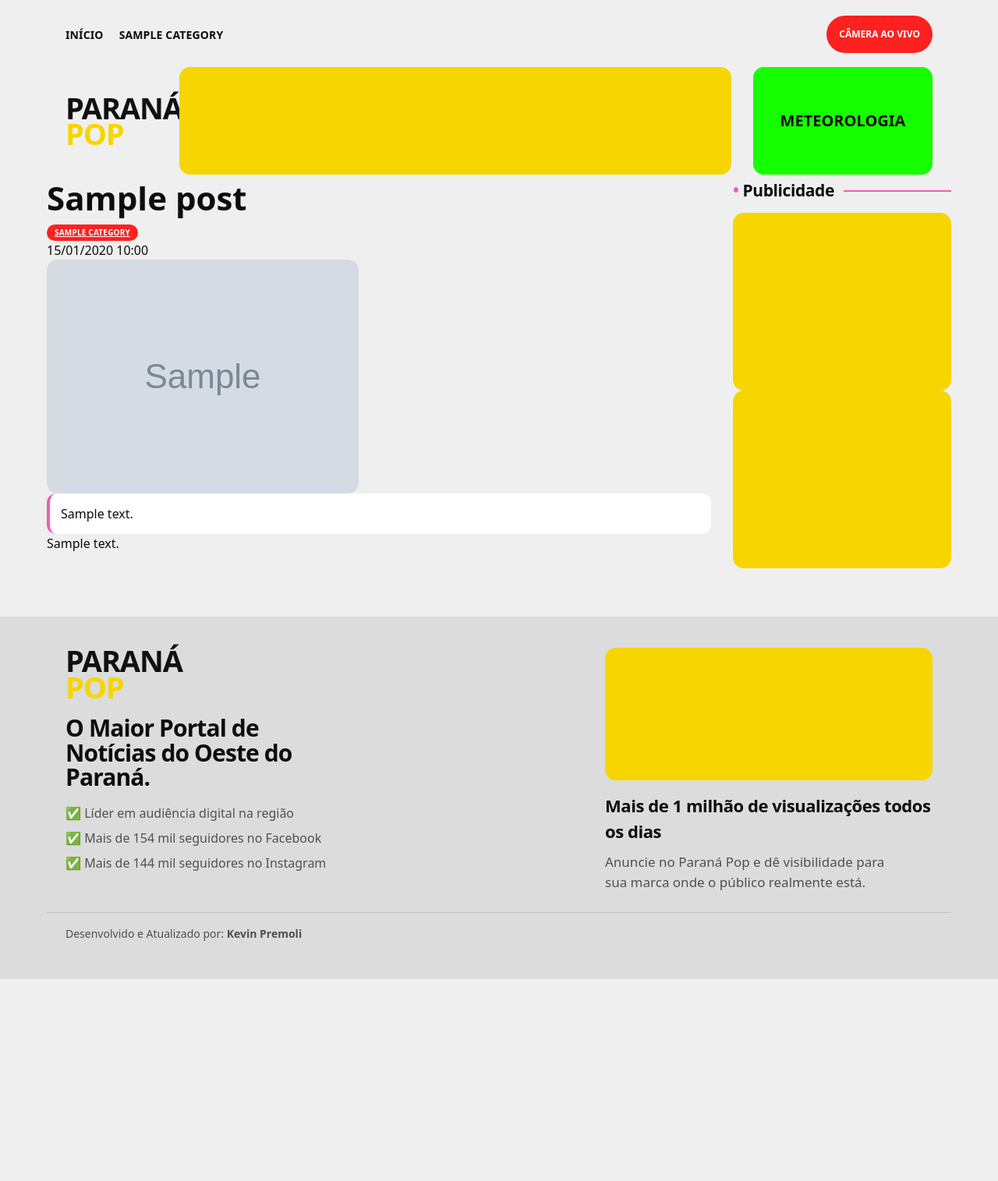
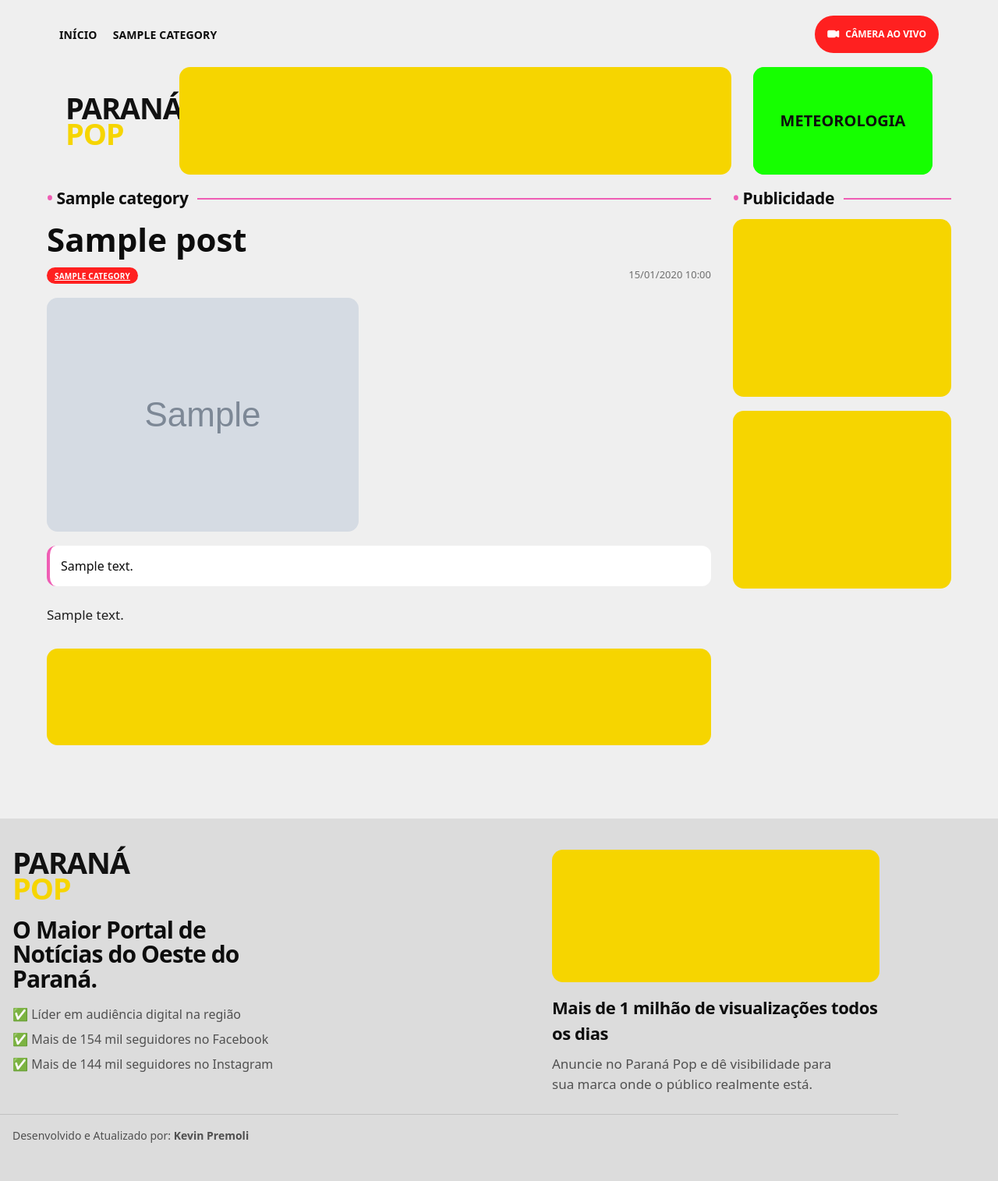
Before and after one commit to Hunter954/ParanaPOP, a Flask app: a page that uses app/templates/base.html in a window 1280 px wide. Shown: the whole page at 78% size. Before the commit the page ends 1256 px from the top, so only its background shows below. Run offline with Flask 3, Linux system fonts and the light colour scheme; data comes from the database, SQL or seed files in the repository; tables that the repository leaves empty hold one stand-in row (values such as "Sample post"); grey boxes marked "Sample" are stand-in pictures.

Commit message:
Add files via upload

```diff
--- a/app/routes.py
+++ b/app/routes.py
@@ -146,10 +146,42 @@ def post(slug):
     if not post:
         abort(404)
     _track_view(post.id)
+
+    category_ids = [c.id for c in post.categories]
+    latest_posts = (Post.query
+                    .filter(Post.id != post.id)
+                    .order_by(desc(Post.published_at))
+                    .limit(4)
+                    .all())
+
+    related_posts = []
+    if category_ids:
+        related_posts = (Post.query.join(Post.categories)
+                         .filter(Category.id.in_(category_ids), Post.id != post.id)
+                         .order_by(desc(Post.published_at))
+                         .limit(6)
+                         .all())
+
+    if len(related_posts) < 6:
+        existing_ids = {p.id for p in related_posts}
+        existing_ids.add(post.id)
+        complement = (Post.query
+                      .filter(~Post.id.in_(list(existing_ids)))
+                      .order_by(desc(Post.published_at))
+                      .limit(6 - len(related_posts))
+                      .all())
+        related_posts.extend(complement)
+
+    related_label = post.categories[0].name if post.categories else "Notícias"
+
     return render_template(
         "post.html",
         post=post,
+        latest_posts=latest_posts,
+        related_posts=related_posts,
+        related_label=related_label,
         ad_header=_get_ad("header_top"),
+        ad_home_mid=_get_ad("home_mid"),
         ad_sidebar_1=_get_ad("sidebar_1"),
         ad_sidebar_2=_get_ad("sidebar_2"),
     )
--- a/app/static/css/site.css
+++ b/app/static/css/site.css
@@ -19,6 +19,8 @@ body{margin:0;background:var(--bg);color:var(--text);font-family:var(--font-main
 a{color:inherit}
 img{max-width:100%;display:block}
 .container-xl{max-width:var(--container);padding-left:24px;padding-right:24px}
+.header-shell,.footer-shell,.footer-credit{position:relative}
+.header-topline,.footer-shell,.footer-credit{margin-left:-8px;margin-right:-8px}
 
 .site-header{padding:20px 0 8px}
 .header-shell{display:flex;flex-direction:column;gap:18px}
@@ -26,10 +28,11 @@ img{max-width:100%;display:block}
 .main-nav{display:flex;align-items:center;gap:20px;flex-wrap:nowrap;min-width:0}
 .nav-link{text-decoration:none;text-transform:uppercase;font-size:14px;font-weight:900;letter-spacing:.01em;white-space:nowrap;padding:0}
 .nav-link:hover{opacity:.75}
-.live-chip{background:var(--accent);color:#fff;text-decoration:none;border-radius:999px;padding:8px 16px;font-size:12px;font-weight:900;text-transform:uppercase;line-height:1.15;display:inline-flex;align-items:center;justify-content:center;min-height:48px;min-width:128px}
+.live-chip{background:var(--accent);color:#fff;text-decoration:none;border-radius:999px;padding:8px 16px;font-size:12px;font-weight:900;text-transform:uppercase;line-height:1.15;display:inline-flex;align-items:center;justify-content:center;gap:8px;min-height:48px;min-width:146px;white-space:nowrap;text-align:center}
+.live-chip i{font-size:15px;line-height:1}
 .brand-row{display:grid;grid-template-columns:120px minmax(0,1fr);gap:26px;align-items:center}
 .brand{display:flex;align-items:center;text-decoration:none}
-.brand img{max-height:92px;width:auto;object-fit:contain}
+.brand img{max-height:106px;width:auto;object-fit:contain}
 .brand-text{font-size:38px;line-height:.88;font-weight:900;text-transform:uppercase;color:#111;display:inline-flex;flex-direction:column;letter-spacing:-.03em}
 .brand-text strong{color:#f6d500}
 .header-panels{display:grid;grid-template-columns:minmax(0,1fr) 230px;gap:28px;align-items:stretch}
@@ -128,7 +131,7 @@ img{max-width:100%;display:block}
 
 .site-footer{padding:40px 0 48px;background:#dcdcdc;margin-top:20px}
 .footer-shell{display:grid;grid-template-columns:minmax(0,1fr) minmax(320px,420px);gap:40px;align-items:start}
-.footer-brand img{max-height:88px}
+.footer-brand img{max-height:101px}
 .footer-branding h3{max-width:360px;margin:20px 0 18px;font-size:30px;line-height:1.05;font-weight:900;letter-spacing:-.03em}
 .footer-points{list-style:none;padding:0;margin:0;display:flex;flex-direction:column;gap:8px;color:#505050;font-size:16px}
 .footer-points li::before{content:"✅ ";}
@@ -140,15 +143,43 @@ img{max-width:100%;display:block}
 .footer-credit a{font-weight:800;text-decoration:none}
 .footer-credit a:hover{text-decoration:underline}
 
-.article-title{font-size:42px;line-height:1.05;font-weight:900}
+.article-title{font-size:42px;line-height:1.05;font-weight:900;margin:0 0 14px}
 .article-meta,.article-content,.article-excerpt,.popular-list,.inner-grid,.right-rail,.content-grid,.recent-grid,.search-row{font-weight:500}
 .search-row{display:flex;gap:10px;margin:10px 0 18px}
 .search-row input{flex:1;height:40px;border-radius:999px;border:1px solid rgba(0,0,0,.1);padding:0 14px;outline:none}
 .search-row button{height:40px;border-radius:999px;border:0;background:#111;color:#fff;padding:0 16px;font-weight:900}
 .inner-grid{display:grid;grid-template-columns:minmax(0,1fr) 280px;gap:28px}
+.article-layout{align-items:start;padding-top:10px}
+.article-category-head{margin:0 0 18px}
+.article{min-width:0}
+.article-meta{display:flex;align-items:flex-start;justify-content:space-between;gap:14px;margin-bottom:18px}
+.article-tags{display:flex;flex-wrap:wrap;gap:8px}
+.meta{font-size:13px;color:#6f6f6f}
+.article-cover{margin-bottom:18px}
+.article-excerpt{margin:0 0 22px}
+.article-content{font-size:17px;line-height:1.75;color:#1f1f1f}
+.article-content p{margin:0 0 1.25em}
+.article-content iframe,.article-content table{max-width:100%}
+.article-inline-banner{margin:28px 0 32px}
+.article-related-block{margin-top:0}
+.article-related-grid{display:grid;grid-template-columns:repeat(3,minmax(0,1fr));gap:18px}
+.related-tile-card{background:transparent}
+.related-tile-card .thumb-small{height:154px}
+.article-rail{display:flex;flex-direction:column;gap:24px}
+.rail-block{display:flex;flex-direction:column;gap:14px}
+.rail-head{margin-bottom:0}
+.rail-latest-list{display:flex;flex-direction:column;gap:18px}
+.rail-story-card .side-thumb{height:150px}
+.rail-ads-stack{display:flex;flex-direction:column;gap:18px}
+.rail-ad-box{height:228px}
+.recent-grid{display:grid;grid-template-columns:repeat(2,minmax(0,1fr));gap:18px}
+.recent-card{display:grid;grid-template-columns:180px minmax(0,1fr);gap:16px;text-decoration:none}
+.recent-img{height:132px;border-radius:14px;background:#c9c9c9 center/cover no-repeat}
+.recent-body{min-width:0}
+.recent-title{font-size:22px;line-height:1.05;font-weight:900;margin:10px 0 8px;letter-spacing:-.02em}
 .article-cover{border-radius:14px}
 .article-excerpt{border-left:4px solid var(--line);background:#fff;padding:14px;border-radius:12px}
-.article-content img{max-width:100%;height:auto}
+.article-content img{max-width:100%;height:auto;border-radius:14px}
 
 @media (max-width: 1199px){
   .container-xl{padding-left:18px;padding-right:18px}
@@ -219,6 +250,7 @@ img{max-width:100%;display:block}
   }
 
   .footer-shell,.inner-grid{grid-template-columns:1fr}
+  .article-related-grid{grid-template-columns:repeat(2,minmax(0,1fr))}
 }
 
 @media (max-width: 767px){
@@ -226,10 +258,12 @@ img{max-width:100%;display:block}
   .header-shell{gap:12px}
   .main-nav{display:grid;grid-template-columns:repeat(3,minmax(0,1fr));width:100%;gap:10px 14px}
   .nav-link{font-size:13px;white-space:normal}
-  .live-chip{font-size:11px;min-height:42px;min-width:116px}
+  .live-chip{font-size:11px;min-height:42px;min-width:132px}
   .brand-text{font-size:34px}
   .feature-thumb{height:220px}
   .news-card-row,.sidebar-stack{grid-template-columns:1fr}
+  .article-related-grid,.recent-grid{grid-template-columns:1fr}
+  .recent-card{grid-template-columns:1fr}
   .main-story-card h1{font-size:32px;max-width:none}
   .news-tile-card h3,.side-story-card h3{font-size:22px}
   .city-story-row{grid-template-columns:1fr;gap:12px}
@@ -238,3 +272,6 @@ img{max-width:100%;display:block}
   .rotative-ads{flex-direction:column}
   .section-head h2{font-size:20px}
 }
+
+.right-rail .ad-placeholder,.right-rail .ad-box{width:100%}
+.article-rail .ad-placeholder--square{height:228px}
--- a/app/templates/base.html
+++ b/app/templates/base.html
@@ -6,6 +6,7 @@
   <title>{{ config.SITE_NAME }}{% block title %}{% endblock %}</title>
 
   <link href="https://cdn.jsdelivr.net/npm/bootstrap@5.3.3/dist/css/bootstrap.min.css" rel="stylesheet">
+  <link rel="stylesheet" href="https://cdn.jsdelivr.net/npm/bootstrap-icons@1.11.3/font/bootstrap-icons.min.css">
   <link rel="preconnect" href="https://fonts.googleapis.com">
   <link rel="preconnect" href="https://fonts.gstatic.com" crossorigin>
   <link rel="stylesheet" href="{{ url_for('static', filename='css/site.css') }}">
@@ -21,7 +22,10 @@
           {% endfor %}
         </nav>
 
-        <a class="live-chip" href="#meteorologia">Câmera ao vivo</a>
+        <a class="live-chip" href="#meteorologia">
+          <i class="bi bi-camera-video-fill" aria-hidden="true"></i>
+          <span>Câmera ao vivo</span>
+        </a>
       </div>
 
       <div class="brand-row">
--- a/app/templates/post.html
+++ b/app/templates/post.html
@@ -2,8 +2,13 @@
 {% block title %} - {{ post.title|striptags }}{% endblock %}
 {% block content %}
 
-<div class="inner-grid">
+<div class="inner-grid article-layout">
   <article class="article">
+    <div class="section-head article-category-head">
+      <h2>{{ post.categories[0].name if post.categories else 'Notícias' }}</h2>
+      <div class="section-line"></div>
+    </div>
+
     <h1 class="article-title">{{ post.title|safe }}</h1>
 
     <div class="article-meta">
@@ -28,25 +33,82 @@
     <div class="article-content">
       {{ post.content_html|safe }}
     </div>
+
+    <div class="article-inline-banner">
+      {% if ad_home_mid %}
+        <div class="ad-box">{{ ad_home_mid|safe }}</div>
+      {% else %}
+        <div class="ad-placeholder banner-wide" aria-hidden="true"></div>
+      {% endif %}
+    </div>
+
+    {% if related_posts %}
+    <section class="article-related-block">
+      <div class="section-head pp-head related-head">
+        <h2>Mais de {{ related_label }}</h2>
+        <div class="section-line"></div>
+      </div>
+
+      <div class="article-related-grid">
+        {% for p in related_posts %}
+        <a class="news-tile-card related-tile-card" href="{{ url_for('site.post', slug=p.slug) }}">
+          <div class="thumb-card-image thumb-small" style="background-image:url('{{ p.featured_image or '' }}')"></div>
+          <div class="story-meta-row">
+            <span class="tag">{{ (p.categories[0].name if p.categories else related_label) }}</span>
+            <span class="date-label">{{ format_date_br(p.published_at) }}</span>
+          </div>
+          <h3>{{ clean_text(p.title, 78) }}</h3>
+          <p>{{ clean_text(p.excerpt or p.content_html, 115) }}</p>
+        </a>
+        {% endfor %}
+      </div>
+    </section>
+    {% endif %}
   </article>
 
-  <aside class="right-rail">
-    <div class="section-head">
+  <aside class="right-rail article-rail">
+    {% if latest_posts %}
+    <section class="rail-block">
+      <div class="section-head pp-head rail-head">
+        <h2>Últimas matérias</h2>
+        <div class="section-line"></div>
+      </div>
+
+      <div class="rail-latest-list">
+        {% for p in latest_posts %}
+        <a class="side-story-card rail-story-card" href="{{ url_for('site.post', slug=p.slug) }}">
+          <div class="thumb-card-image side-thumb" style="background-image:url('{{ p.featured_image or '' }}')"></div>
+          <div class="story-meta-row">
+            <span class="tag">{{ (p.categories[0].name if p.categories else 'Notícias') }}</span>
+            <span class="date-label">{{ format_date_br(p.published_at) }}</span>
+          </div>
+          <h3>{{ clean_text(p.title, 80) }}</h3>
+        </a>
+        {% endfor %}
+      </div>
+    </section>
+    {% endif %}
+
+    <section class="rail-block">
+      <div class="section-head pp-head rail-head">
         <h2>Publicidade</h2>
         <div class="section-line"></div>
       </div>
 
+      <div class="rail-ads-stack">
         {% if ad_sidebar_1 %}
-      <div class="ad-box mb-3">{{ ad_sidebar_1|safe }}</div>
+          <div class="ad-box rail-ad-box">{{ ad_sidebar_1|safe }}</div>
         {% else %}
           <div class="ad-placeholder ad-placeholder--square" aria-hidden="true"></div>
         {% endif %}
 
         {% if ad_sidebar_2 %}
-      <div class="ad-box">{{ ad_sidebar_2|safe }}</div>
+          <div class="ad-box rail-ad-box">{{ ad_sidebar_2|safe }}</div>
         {% else %}
           <div class="ad-placeholder ad-placeholder--square" aria-hidden="true"></div>
         {% endif %}
+      </div>
+    </section>
   </aside>
 </div>
 
```
Lines whose indentation alone changed are shown as unchanged.
